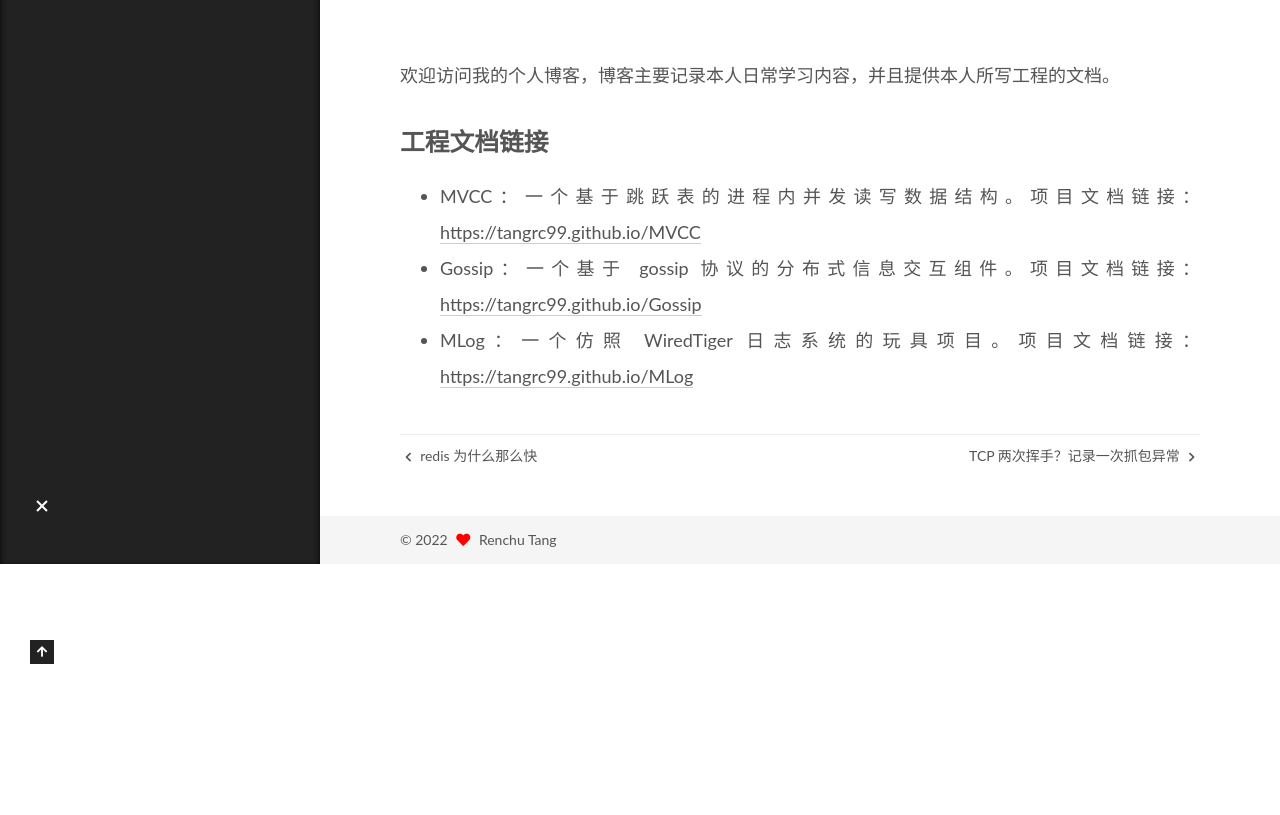
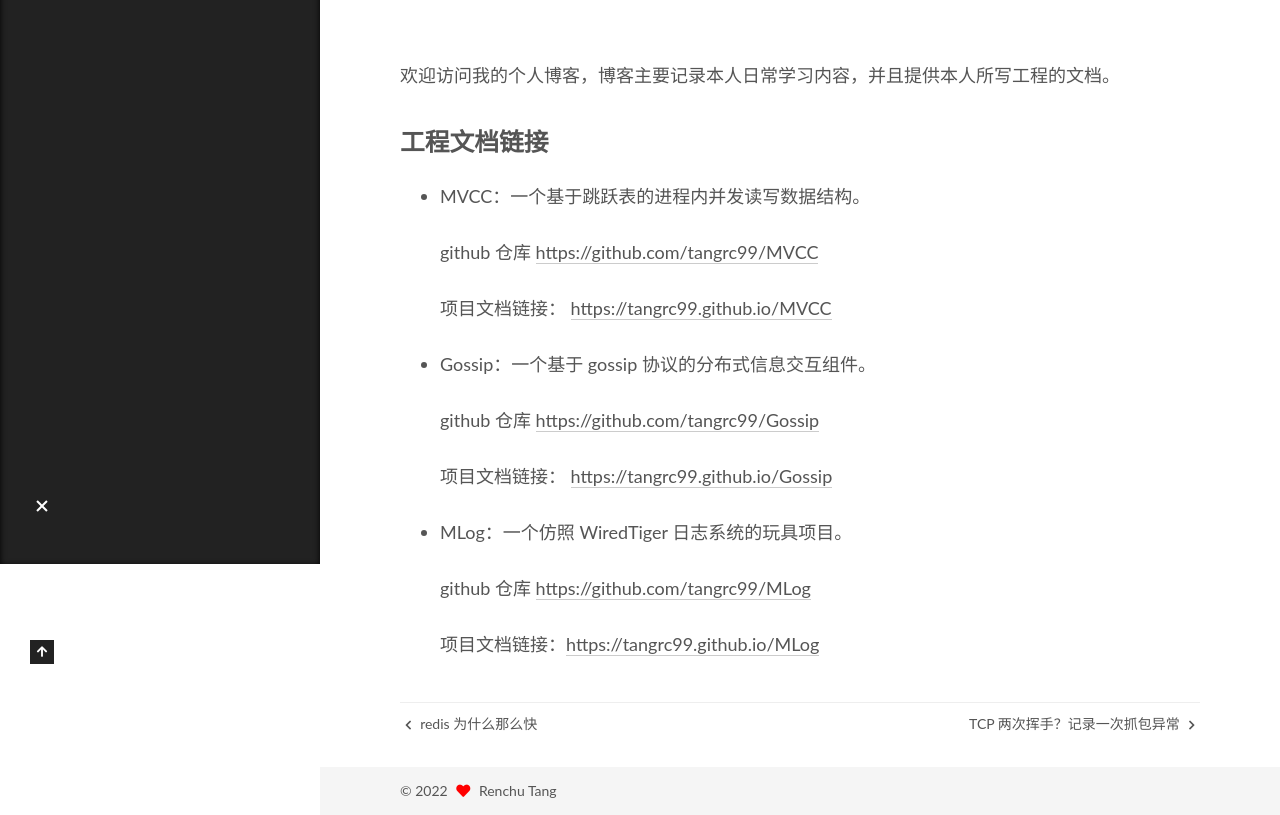
Before and after one commit to tangrc99/tangrc99.github.io, a plain HTML site: page 2022/12/25/首页/index.html in a window 1280 px wide. Shown: the part 236-1051 px from the top of the page. Before the commit the page ends 800 px from the top, so only its background shows below. Drawn offline with Linux system fonts and the light colour scheme.

Commit message:
Site updated: 2022-12-26 19:22:58

```diff
--- a/2022/12/25/首页/index.html
+++ b/2022/12/25/首页/index.html
@@ -20,15 +20,15 @@
     var CONFIG = {"hostname":"example.com","root":"/","scheme":"Mist","version":"7.8.0","exturl":false,"sidebar":{"position":"left","display":"post","padding":18,"offset":12,"onmobile":false},"copycode":{"enable":true,"show_result":true,"style":"Mac"},"back2top":{"enable":true,"sidebar":false,"scrollpercent":false},"bookmark":{"enable":false,"color":"#222","save":"auto"},"fancybox":false,"mediumzoom":false,"lazyload":false,"pangu":false,"comments":{"style":"tabs","active":null,"storage":true,"lazyload":false,"nav":null},"algolia":{"hits":{"per_page":10},"labels":{"input_placeholder":"Search for Posts","hits_empty":"We didn't find any results for the search: ${query}","hits_stats":"${hits} results found in ${time} ms"}},"localsearch":{"enable":false,"trigger":"auto","top_n_per_article":1,"unescape":false,"preload":false},"motion":{"enable":true,"async":false,"transition":{"post_block":"fadeIn","post_header":"slideDownIn","post_body":"slideDownIn","coll_header":"slideLeftIn","sidebar":"slideUpIn"}}};
   </script>
 
-  <meta name="description" content="欢迎访问我的个人博客，博客主要记录本人日常学习内容，并且提供本人所写工程的文档。 工程文档链接 MVCC：一个基于跳跃表的进程内并发读写数据结构。项目文档链接： https:&#x2F;&#x2F;tangrc99.github.io&#x2F;MVCC Gossip：一个基于 gossip 协议的分布式信息交互组件。项目文档链接： https:&#x2F;&#x2F;tangrc99.github.io&#x2F;Gossip MLog：一个仿照 Wir">
+  <meta name="description" content="欢迎访问我的个人博客，博客主要记录本人日常学习内容，并且提供本人所写工程的文档。 工程文档链接 MVCC：一个基于跳跃表的进程内并发读写数据结构。 github 仓库 https:&#x2F;&#x2F;github.com&#x2F;tangrc99&#x2F;MVCC  项目文档链接： https:&#x2F;&#x2F;tangrc99.github.io&#x2F;MVCC  Gossip：一个基于 gossip 协议的分布式信息交互组件。 github 仓">
 <meta property="og:type" content="article">
 <meta property="og:title" content="首页">
 <meta property="og:url" content="http://example.com/2022/12/25/%E9%A6%96%E9%A1%B5/index.html">
 <meta property="og:site_name" content="Hexo">
-<meta property="og:description" content="欢迎访问我的个人博客，博客主要记录本人日常学习内容，并且提供本人所写工程的文档。 工程文档链接 MVCC：一个基于跳跃表的进程内并发读写数据结构。项目文档链接： https:&#x2F;&#x2F;tangrc99.github.io&#x2F;MVCC Gossip：一个基于 gossip 协议的分布式信息交互组件。项目文档链接： https:&#x2F;&#x2F;tangrc99.github.io&#x2F;Gossip MLog：一个仿照 Wir">
+<meta property="og:description" content="欢迎访问我的个人博客，博客主要记录本人日常学习内容，并且提供本人所写工程的文档。 工程文档链接 MVCC：一个基于跳跃表的进程内并发读写数据结构。 github 仓库 https:&#x2F;&#x2F;github.com&#x2F;tangrc99&#x2F;MVCC  项目文档链接： https:&#x2F;&#x2F;tangrc99.github.io&#x2F;MVCC  Gossip：一个基于 gossip 协议的分布式信息交互组件。 github 仓">
 <meta property="og:locale" content="zh_CN">
 <meta property="article:published_time" content="2022-12-24T22:01:28.623Z">
-<meta property="article:modified_time" content="2022-12-26T11:14:06.032Z">
+<meta property="article:modified_time" content="2022-12-26T11:22:35.362Z">
 <meta property="article:author" content="tangrc99">
 <meta name="twitter:card" content="summary">
 
@@ -195,7 +195,7 @@
                   <i class="far fa-calendar-check"></i>
                 </span>
                 <span class="post-meta-item-text">更新于</span>
-                <time title="修改时间：2022-12-26 19:14:06" itemprop="dateModified" datetime="2022-12-26T19:14:06+08:00">2022-12-26</time>
+                <time title="修改时间：2022-12-26 19:22:35" itemprop="dateModified" datetime="2022-12-26T19:22:35+08:00">2022-12-26</time>
               </span>
 
 
@@ -211,9 +211,18 @@
 
         <p>欢迎访问我的个人博客，博客主要记录本人日常学习内容，并且提供本人所写工程的文档。</p>
 <h2 id="工程文档链接"><a href="#工程文档链接" class="headerlink" title="工程文档链接"></a>工程文档链接</h2><ul>
-<li>MVCC：一个基于跳跃表的进程内并发读写数据结构。项目文档链接： <a target="_blank" rel="noopener" href="https://tangrc99.github.io/MVCC">https://tangrc99.github.io/MVCC</a></li>
-<li>Gossip：一个基于 gossip 协议的分布式信息交互组件。项目文档链接： <a target="_blank" rel="noopener" href="https://tangrc99.github.io/Gossip">https://tangrc99.github.io/Gossip</a></li>
-<li>MLog：一个仿照 WiredTiger 日志系统的玩具项目。项目文档链接：<a target="_blank" rel="noopener" href="https://tangrc99.github.io/MLog">https://tangrc99.github.io/MLog</a></li>
+<li><p>MVCC：一个基于跳跃表的进程内并发读写数据结构。</p>
+<p>github 仓库 <a target="_blank" rel="noopener" href="https://github.com/tangrc99/MVCC">https://github.com/tangrc99/MVCC</a> </p>
+<p>项目文档链接： <a target="_blank" rel="noopener" href="https://tangrc99.github.io/MVCC">https://tangrc99.github.io/MVCC</a></p>
+</li>
+<li><p>Gossip：一个基于 gossip 协议的分布式信息交互组件。</p>
+<p>github 仓库 <a target="_blank" rel="noopener" href="https://github.com/tangrc99/Gossip">https://github.com/tangrc99/Gossip</a> </p>
+<p>项目文档链接： <a target="_blank" rel="noopener" href="https://tangrc99.github.io/Gossip">https://tangrc99.github.io/Gossip</a></p>
+</li>
+<li><p>MLog：一个仿照 WiredTiger 日志系统的玩具项目。</p>
+<p>github 仓库 <a target="_blank" rel="noopener" href="https://github.com/tangrc99/MLog">https://github.com/tangrc99/MLog</a></p>
+<p>项目文档链接：<a target="_blank" rel="noopener" href="https://tangrc99.github.io/MLog">https://tangrc99.github.io/MLog</a></p>
+</li>
 </ul>
 
     </div>
```
Also changed, not shown: index.html (+13 -4 lines).
